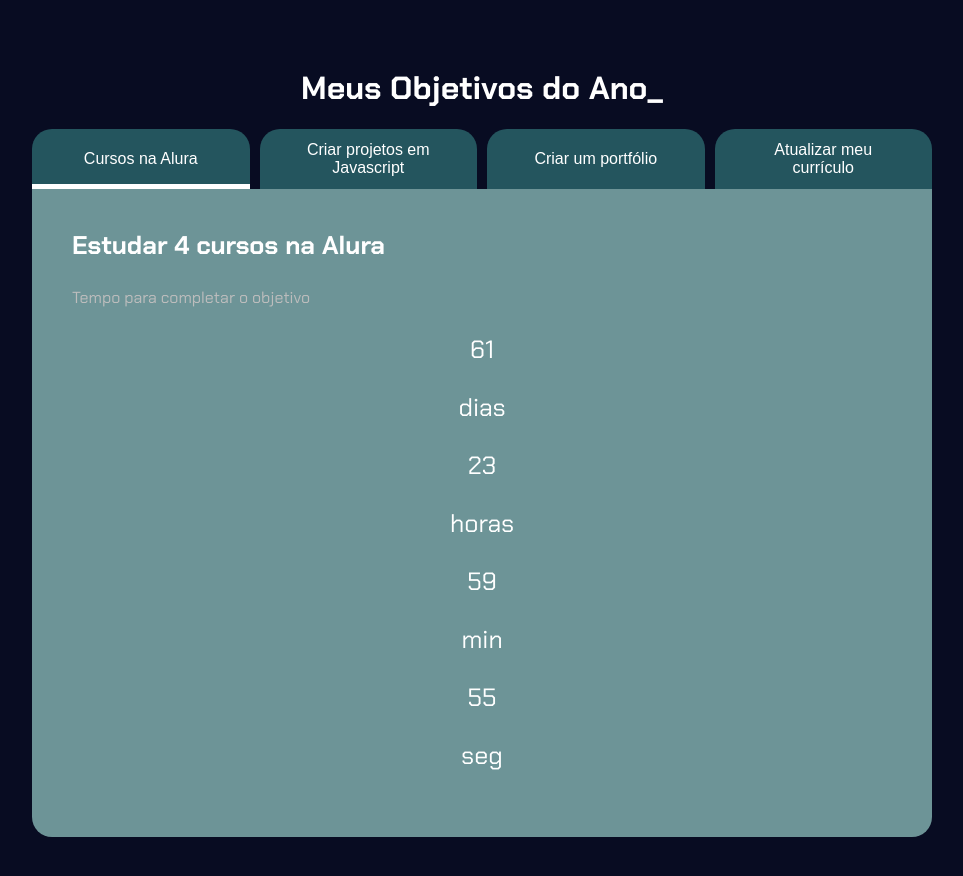
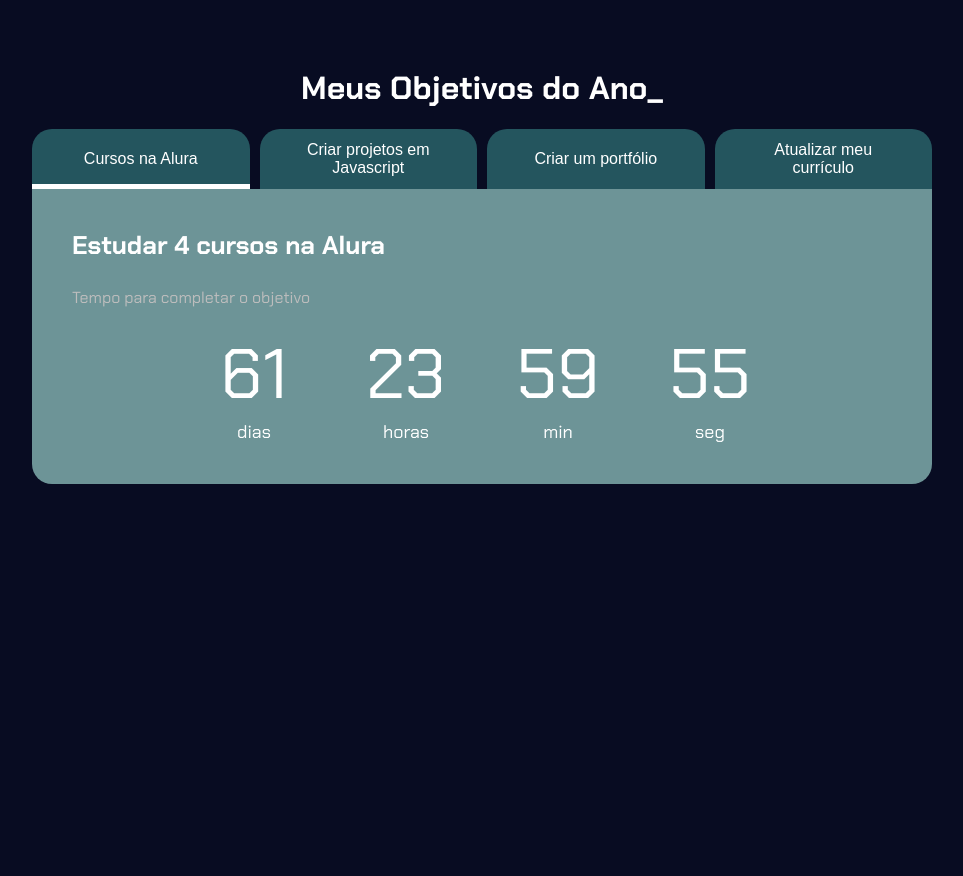
Before and after one commit to sasadlzt/projeto-de-vida---mat2, a plain HTML site: page index.html in a window 1280 px wide. Shown: the whole page, without its empty margins (158-1121 px from the left). After the commit the page ends 800 px from the top, so only its background shows below. Drawn offline with Linux system fonts and the light colour scheme.

Commit message:
Update style.css

```diff
--- a/style.css
+++ b/style.css
@@ -111,3 +111,31 @@ body {
     flex-direction: column;
   }
 }
+
+.contador {
+  display: flex;
+  justify-content: center;
+  align-items: center;
+  gap: 20px;
+  flex-wrap: wrap;
+}
+
+/* cada bloco (dias, horas, min, seg) */
+.contador-digito {
+  padding: 0 16px;
+  text-align: center;
+  min-width: 100px;
+}
+
+/* número grande */
+.contador-digito-numero {
+  font-size: 70px;
+  margin: 0;
+}
+
+/* texto embaixo */
+.contador-digito-texto {
+  color: var(--verde);
+  font-size: 18px;
+  margin: 0;
+}
```
